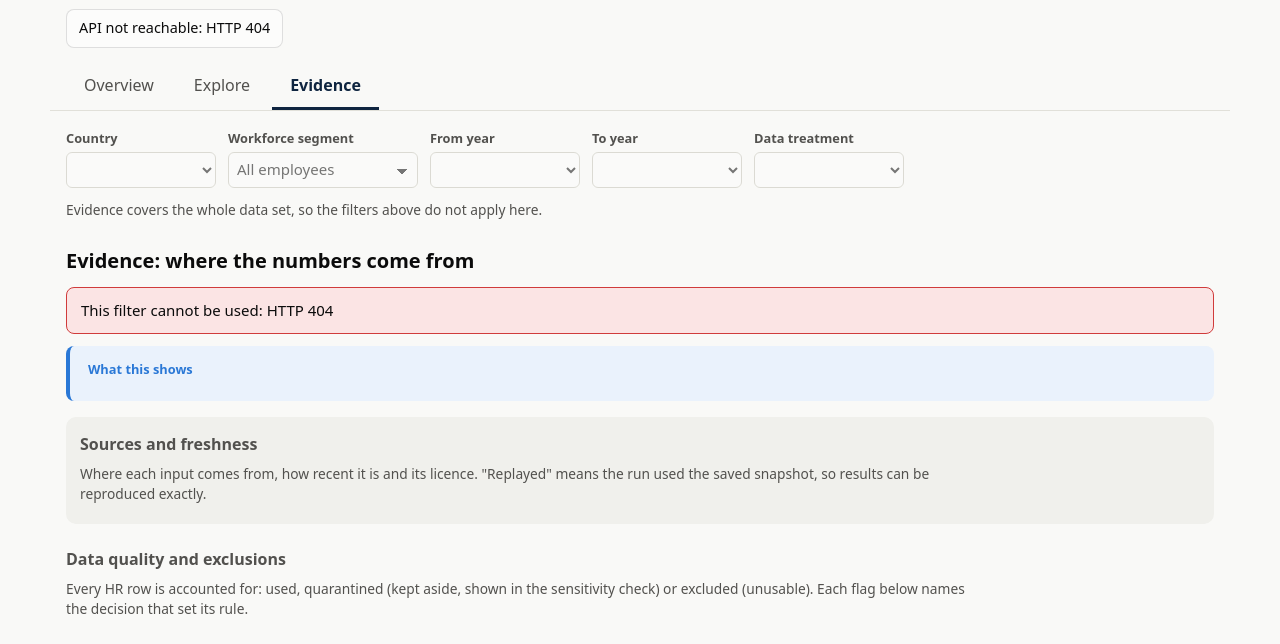
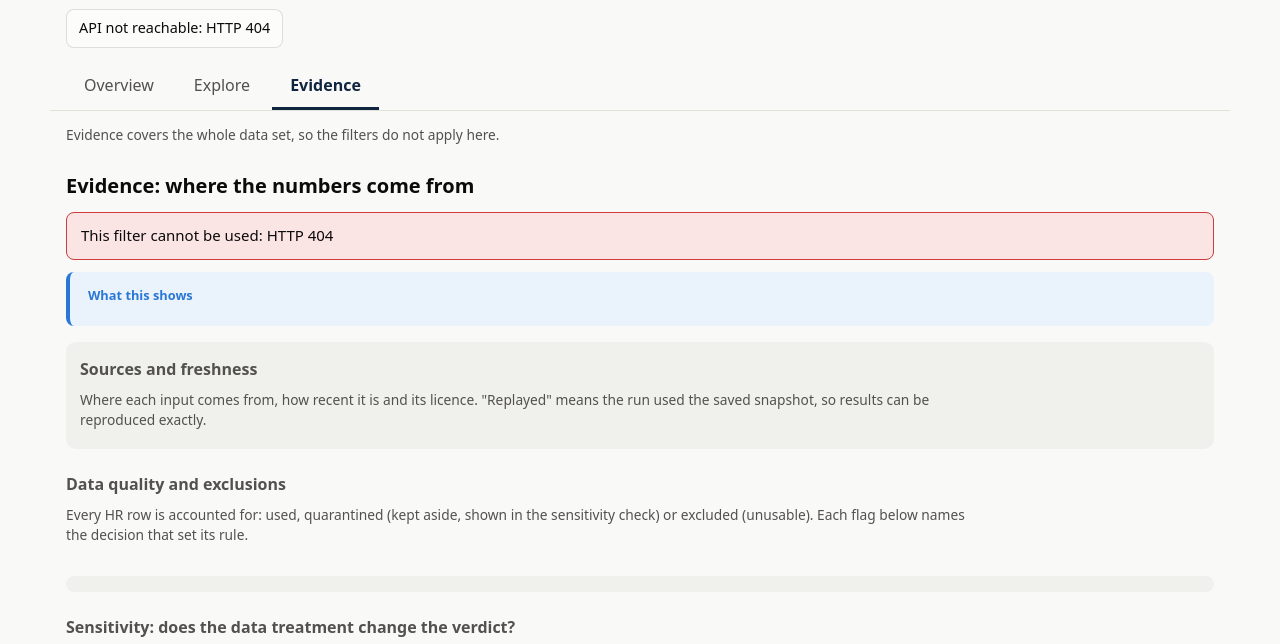
Before and after one commit to Bishoy-Mokhless/Agentic-Engineering-Assessment, a plain HTML site: page dashboard/index.html in a window 1280 px wide. Both pictures are taken after a click on the tab "Evidence". Shown: the part 133-777 px from the top of the page. Drawn offline with Linux system fonts and the light colour scheme; no server answers.

Commit message:
Hide the filter row on Evidence, keep a short note (D-93)
Evidence uses no filter, so the filter row and segment chips are hidden
there and only the note stays: "Evidence covers the whole data set, so
the filters do not apply here." Choices are kept for the other views.

Co-Authored-By: Claude Opus 5.5 <noreply@anthropic.com>

```diff
--- a/dashboard/app.js
+++ b/dashboard/app.js
@@ -27,7 +27,8 @@ const FILTER_SCOPE = {
   },
   trust: {
     filters: ["f-country", "f-segment", "f-from", "f-to", "f-variant"],
-    hint: "Evidence covers the whole data set, so the filters above do not apply here.",
+    hint: "Evidence covers the whole data set, so the filters do not apply here.",
+    hideRow: true, // D-93: no filter applies, so the row is hidden and only the note stays
   },
 };
 const SEGMENT_DISABLED_HINT = "Segments apply to hire cohorts only. Regretted turnover is measured for all employees.";
@@ -834,6 +835,8 @@ function applyFilterScope() {
   const note = byId("filter-scope-note");
   note.textContent = locked.hint;
   note.hidden = locked.filters.length === 0;
+  byId("filters").hidden = Boolean(locked.hideRow);
+  byId("segment-bar").hidden = Boolean(locked.hideRow) || segmentList().length === 0;
   for (const id of ["f-country", "f-segment", "f-from", "f-to", "f-variant"]) {
     let hint = locked.filters.indexOf(id) >= 0 ? locked.hint : "";
     if (!hint && id === "f-segment" && state.objective === TURNOVER) {
--- a/dashboard/index.html
+++ b/dashboard/index.html
@@ -35,7 +35,7 @@
   </nav>
 
   <!-- One filter row that scopes every view below it (the objective is chosen inside Explore). -->
-  <section class="filters" aria-label="Filters">
+  <section id="filters" class="filters" aria-label="Filters">
     <div class="field">
       <label for="f-country">Country</label>
       <select id="f-country"></select>
--- a/dashboard/style.css
+++ b/dashboard/style.css
@@ -480,3 +480,4 @@ td summary { font-size: 0.8rem; }
 }
 .filters select:disabled { opacity: 0.55; cursor: not-allowed; }
 .segments-finding { margin: 0 0 8px; font-weight: 600; }
+#filters[hidden] ~ .scope-note { padding-top: 14px; } /* Evidence: the note stands alone (D-93) */
```
Also changed, not shown: 2 other files.
